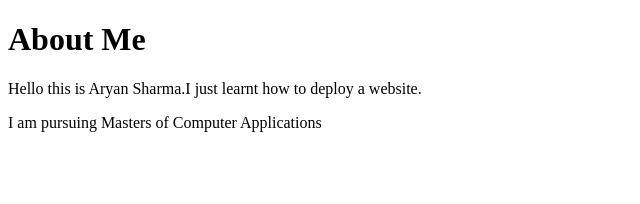
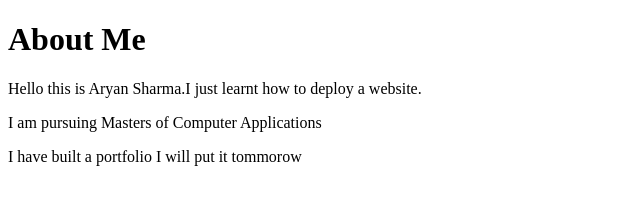
Before and after one commit to Sharmaryan/aryan_demo, a plain HTML site: page index.html in a window 1280 px wide. Shown: the whole page, without its empty margins (0-640 px from the left). Drawn offline with Linux system fonts and the light colour scheme.

Commit message:
update details of project

```diff
--- a/index.html
+++ b/index.html
@@ -10,5 +10,7 @@
     <h1>About Me</h1>
     <p>Hello this is Aryan Sharma.I just learnt how to deploy a website.</p>
     <p>I am pursuing Masters of Computer Applications</p>
+
+    <p>I have built a portfolio I will put it tommorow</p>
 </body>
 </html>
```
